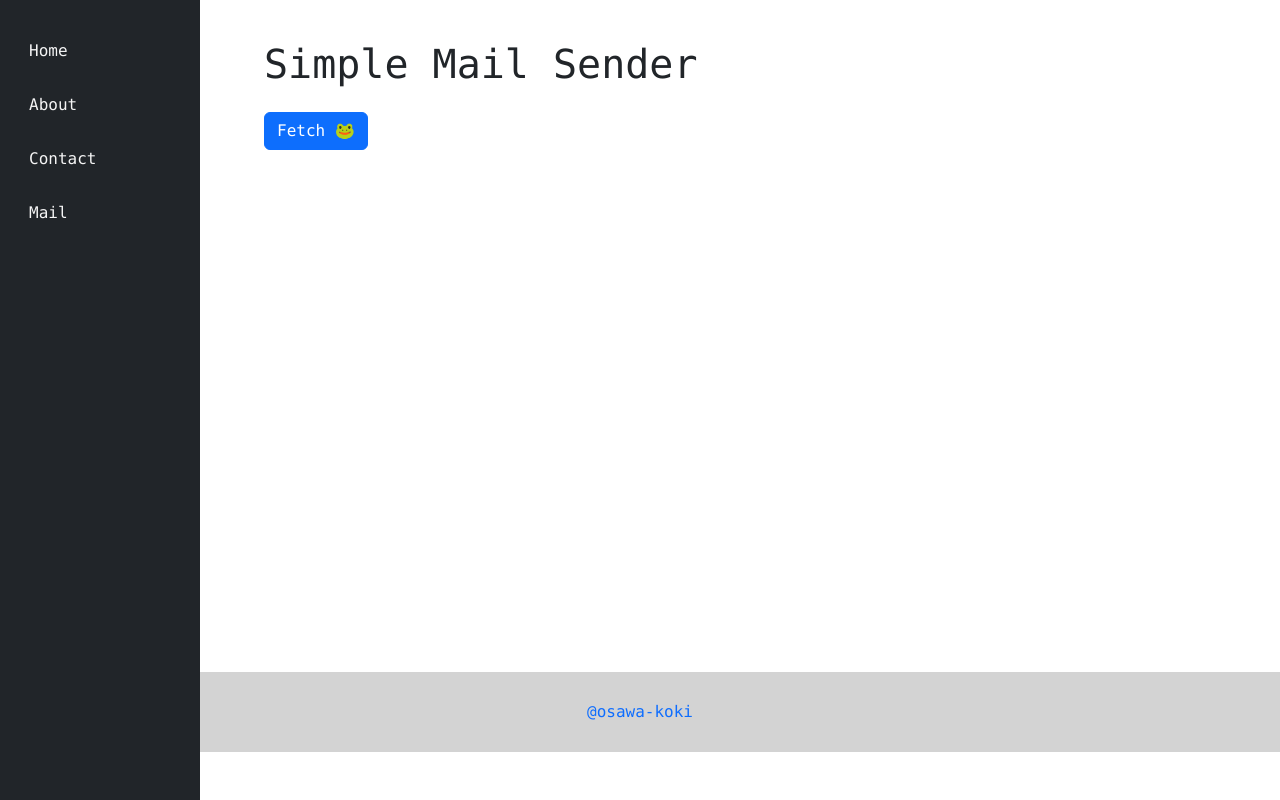
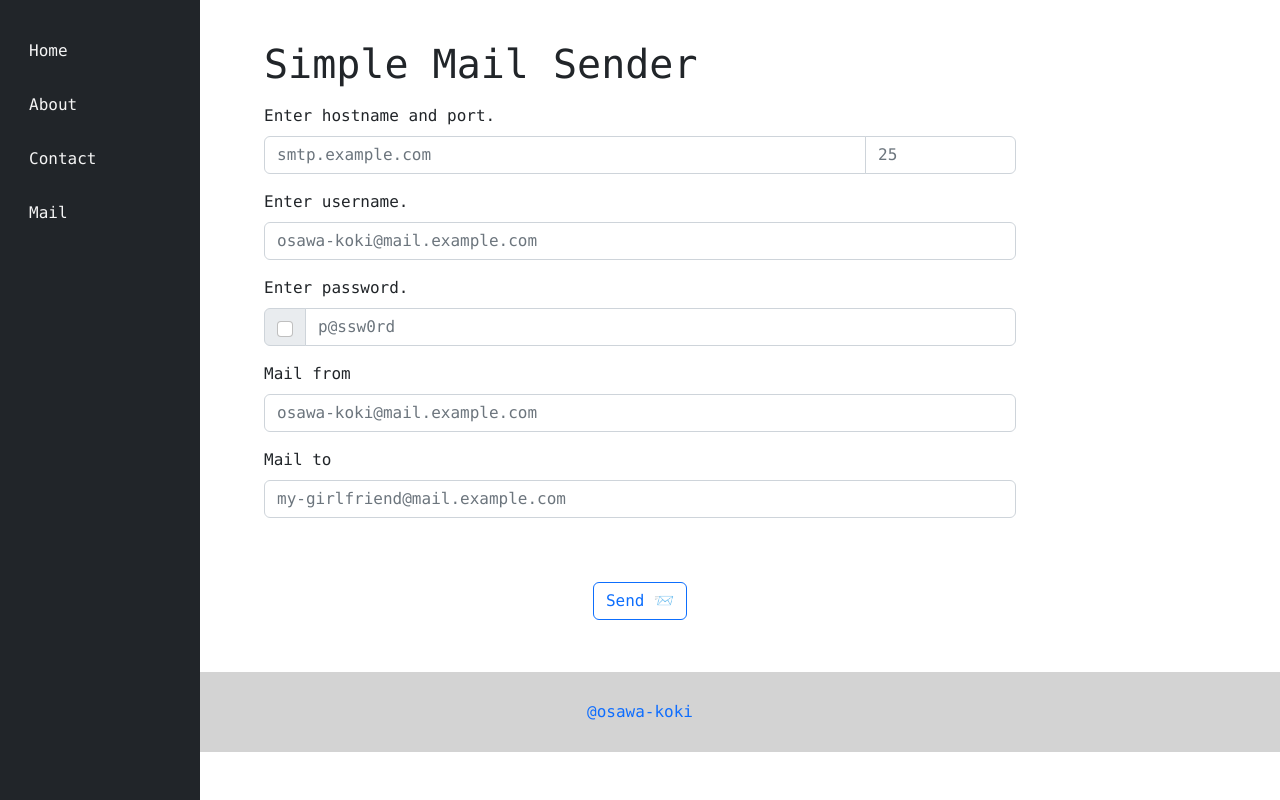
Before and after one commit to osawa-koki/simple-mail-sender, a Next.js app in the folder client/: page /mail in a window 1280 px wide. Built offline with nearby package versions, Linux system fonts and the light colour scheme.

Commit message:
メールフォーム大枠。

```diff
--- a/client/pages/_app.js
+++ b/client/pages/_app.js
@@ -6,6 +6,7 @@ import '../styles/menu.scss';
 import '../styles/index.scss';
 import '../styles/about.scss';
 import '../styles/contact.scss';
+import '../styles/mail.scss';
 
 import Head from 'next/head';
 
--- a/client/pages/mail.tsx
+++ b/client/pages/mail.tsx
@@ -1,5 +1,5 @@
 import Layout from "../components/Layout";
-import { Button, Table } from "react-bootstrap";
+import { Button, Form, InputGroup, Table } from "react-bootstrap";
 import { useState } from "react";
 import setting from "../setting";
 
@@ -13,9 +13,43 @@ export default function Info() {
 
   return (
     <Layout>
-      <div id='Info'>
+      <div id='Mail'>
         <h1>Simple Mail Sender</h1>
-        <Button variant="primary" className="mt-3">Fetch 🐸</Button>
+        <Form.Group className="mt-3">
+          <Form.Label>Enter hostname and port.</Form.Label>
+          <InputGroup  className="HostPort">
+            <Form.Control className="Host" type="text" placeholder="smtp.example.com" />
+            <Form.Control className="Port" type="number" placeholder="25" />
+          </InputGroup>
+        </Form.Group>
+        <Form.Group className="mt-3">
+          <Form.Label>Enter username.</Form.Label>
+          <InputGroup>
+            <Form.Control type="text" placeholder="osawa-koki@mail.example.com" />
+          </InputGroup>
+        </Form.Group>
+        <Form.Group className="mt-3">
+          <Form.Label>Enter password.</Form.Label>
+          <InputGroup className="mb-3">
+            <InputGroup.Checkbox />
+            <Form.Control type="text" placeholder="p@ssw0rd" />
+          </InputGroup>
+        </Form.Group>
+        <Form.Group className="mt-3">
+          <Form.Label>Mail from</Form.Label>
+          <InputGroup>
+            <Form.Control type="text" placeholder="osawa-koki@mail.example.com" />
+          </InputGroup>
+        </Form.Group>
+        <Form.Group className="mt-3">
+          <Form.Label>Mail to</Form.Label>
+          <InputGroup>
+            <Form.Control type="text" placeholder="my-girlfriend@mail.example.com" />
+          </InputGroup>
+        </Form.Group>
+        <div className="center mt-5">
+          <Button variant="outline-primary" className="mt-3">Send 📨</Button>
+        </div>
       </div>
     </Layout>
   );
--- /dev/null
+++ b/client/styles/mail.scss
@@ -0,0 +1,11 @@
+
+#Mail {
+  .HostPort {
+    .Host {
+      width: 80%;
+    }
+    .Port {
+      width: 20%;
+    }
+  }
+}
--- a/client/styles/styles.scss
+++ b/client/styles/styles.scss
@@ -31,6 +31,11 @@ main {
     max-width: 800px;
     min-height: calc(100vh - 10rem);
   }
+  .center {
+    display: flex;
+    justify-content: center;
+    align-items: center;
+  }
 }
 
 footer {
```
